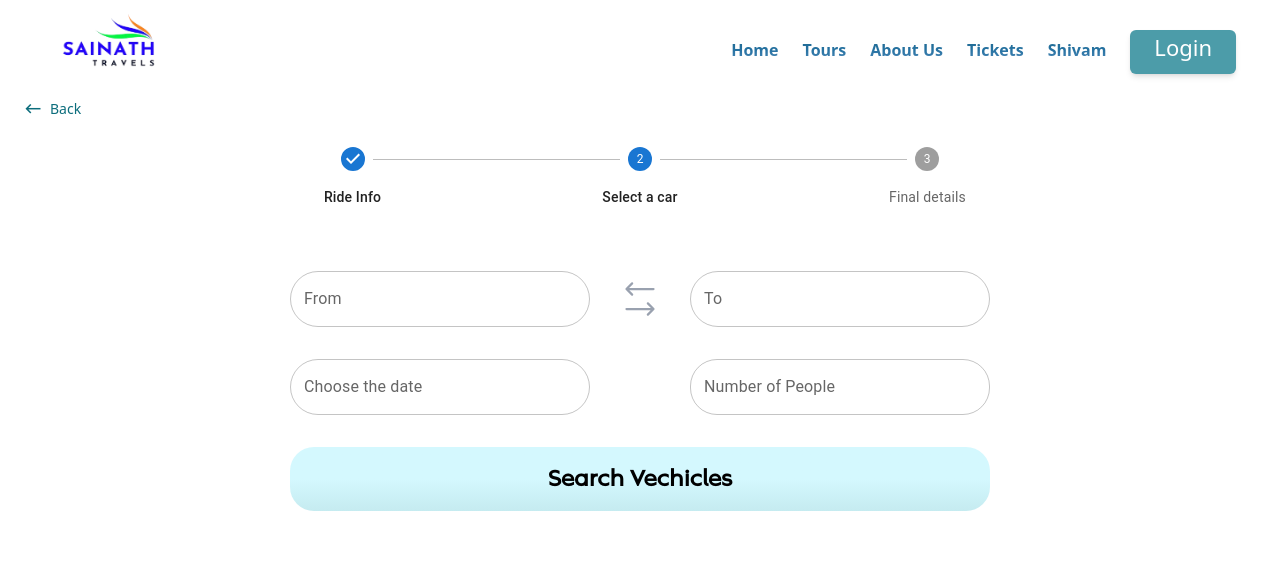
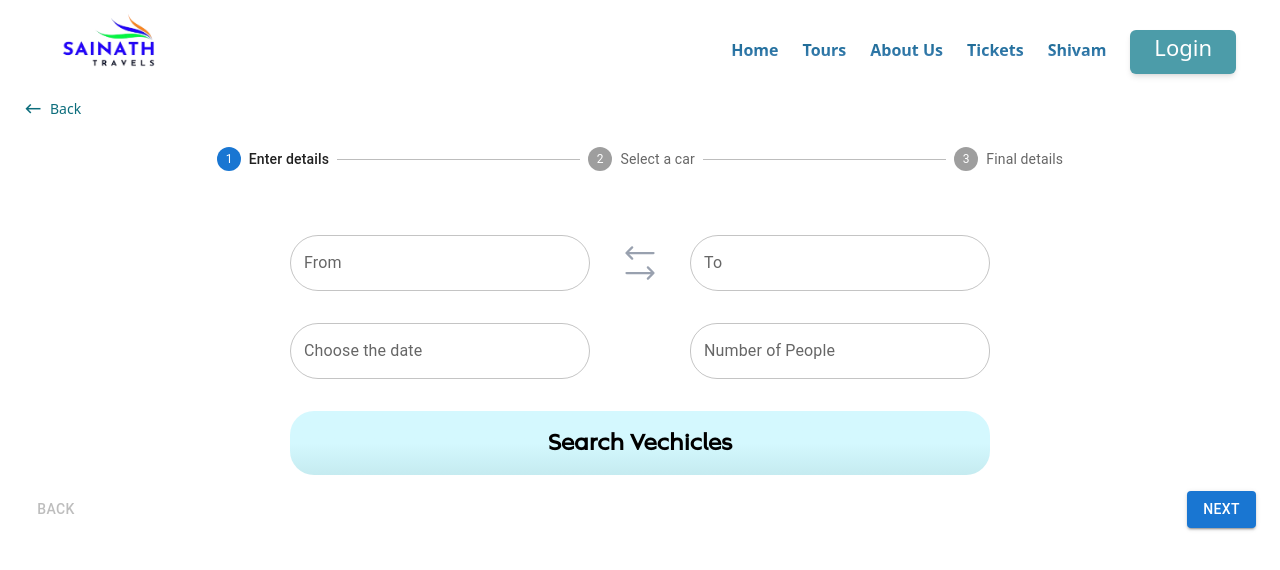
Before and after one commit to AnkeetSah/TechnoClare_Project, a React (Vite) app: page /cabBooking in a window 1280 px wide. Shown: the top 570 px of the page. Built offline with nearby package versions, Linux system fonts and the light colour scheme.

Commit message:
added more component in the cab booking ui

```diff
--- a/src/components/Hero/Hero.jsx
+++ b/src/components/Hero/Hero.jsx
@@ -1,43 +1,73 @@
-import React, { useEffect, useRef, useLayoutEffect } from "react";
+import React, { useEffect, useRef, useLayoutEffect } from 'react';
 import { FaArrowRightLong } from "react-icons/fa6";
-import { gsap } from "gsap";
+import { gsap } from 'gsap';
 
 const Hero = () => {
   const component = useRef(null);
   const timeline = useRef(null);
 
+  // Use useLayoutEffect to prevent flashing before animations
   useLayoutEffect(() => {
     const ctx = gsap.context(() => {
-      timeline.current = gsap.timeline({ paused: true, defaults: { ease: "power3.out" } });
+      // Create timeline only once
+      timeline.current = gsap.timeline({
+        paused: true,
+        defaults: { ease: "power3.out" }
+      });
 
       timeline.current
-        .fromTo(".hero-heading", { opacity: 0, y: -50 }, { opacity: 1, y: 0, duration: 1.2 })
-        .fromTo(".hero-subheading", { opacity: 0, y: 50 }, { opacity: 1, y: 0, duration: 1 }, "-=0.8")
-        .fromTo(".hero-searchbox", { opacity: 0, scale: 0.9 }, { opacity: 1, scale: 1, duration: 1, ease: "elastic.out(1, 0.5)" }, "-=0.6")
-        .fromTo(".hero-button", { opacity: 0, scale: 0.8, rotate: -10 }, { opacity: 1, scale: 1, rotate: 0, duration: 1, ease: "back.out(1.7)" }, "-=0.7");
+        .fromTo(".hero-heading",
+          { opacity: 0, y: -50 },
+          { opacity: 1, y: 0, duration: 1.2 }
+        )
+        .fromTo(".hero-subheading",
+          { opacity: 0, y: 50 },
+          { opacity: 1, y: 0, duration: 1 },
+          "-=0.8" // Overlap with previous animation
+        )
+        .fromTo(".hero-searchbox",
+          { opacity: 0, scale: 0.9 },
+          { opacity: 1, scale: 1, duration: 1, ease: "elastic.out(1, 0.5)" },
+          "-=0.6"
+        )
+        .fromTo(".hero-button",
+          { opacity: 0, scale: 0.8, rotate: -10 },
+          { opacity: 1, scale: 1, rotate: 0, duration: 1, ease: "back.out(1.7)" },
+          "-=0.7"
+        );
     }, component);
 
-    timeline.current.play(); // Ensure animation runs when loaded
+    // Play timeline only once when component mounts
+    timeline.current.play();
 
-    return () => ctx.revert(); // Cleanup GSAP
-  }, []);
+    return () => ctx.revert(); // Cleanup
+  }, []); // Empty dependency array means this only runs once on mount
 
   return (
     <div
       ref={component}
       className="h-screen flex items-center justify-center lg:px-6 py-10 bg-cover bg-center"
-      style={{ backgroundImage: `url('../../../assets/images/Home Page.webp')` }}
+      style={{
+        backgroundImage: `url('../../../assets/images/Home Page.webp')`
+      }}
     >
       <div className="text-center text-white w-full max-w-3xl relative">
         <h3 className="hero-subheading font-medium text-xl mb-4 font-AfacadRegular text-black relative inline-block">
-          <span className="relative z-10" style={{ WebkitTextStroke: "0.2px rgba(0, 0, 0, 0.2)", letterSpacing: "0.2px" }}>
+          <span
+            className="relative z-10"
+            style={{ WebkitTextStroke: '0.2px rgba(0, 0, 0, 0.2)', letterSpacing: '0.2px' }}
+          >
             Explore the World Your Way!
           </span>
         </h3>
 
         <div className="hero-searchbox relative xs:w-[300px] sm:w-[350px] lg:w-[340px] mx-auto">
           <div className="p-0.5 rounded-3xl bg-gradient-to-b from-[#0E515B] via-[#4EA6B1] to-[#77DAE9]">
-            <input type="text" className="w-full h-10 pl-10 p-2 rounded-3xl bg-white focus:outline-none placeholder-gray-400 text-gray-800" placeholder="Search..." />
+            <input
+              type="text"
+              className="w-full h-10 pl-10 p-2 rounded-3xl bg-white focus:outline-none placeholder-gray-400 text-gray-800"
+              placeholder="Search..."
+            />
           </div>
           <i className="ri-search-line absolute font-bold text-2xl bg-gradient-to-b from-[#0E515B] to-[#77DAE9] bg-clip-text text-[#0E515B] top-1 left-3"></i>
         </div>
--- a/src/components/toursSlider/TourGallery.jsx
+++ b/src/components/toursSlider/TourGallery.jsx
@@ -14,10 +14,9 @@ function CoastalGallery({ images }) {
           {/* Main Image */}
           <div className="relative aspect-[16/9] overflow-hidden rounded-lg shadow-md">
             <img
-              src={images[selectedImage]}
-              alt={`Gallery Image ${selectedImage + 1}`}
+              src={images[selectedImage]} // Optional chaining to handle undefined
+              alt={images[selectedImage]} // Providing default alt text
               className="object-cover w-full h-full transition-transform duration-500 hover:scale-105"
-              loading="lazy"
             />
           </div>
 
@@ -27,16 +26,17 @@ function CoastalGallery({ images }) {
               <button
                 key={index}
                 onClick={() => setSelectedImage(index)}
-                className={`relative aspect-[4/3] overflow-hidden rounded-lg transition-all duration-300 shadow-sm
+                className={`
+                  relative aspect-[4/3] overflow-hidden rounded-lg transition-all duration-300 shadow-sm
                   hover:ring-2 hover:ring-offset-2 hover:ring-blue-500 hover:shadow-md
                   focus:outline-none focus:ring-2 focus:ring-offset-2 focus:ring-blue-500
-                  ${selectedImage === index ? "ring-2 ring-offset-2 ring-blue-500" : ""}`}
+                  ${selectedImage === index ? "ring-2 ring-offset-2 ring-blue-500" : ""}
+                `}
               >
                 <img
                   src={image || "/placeholder.svg"}
-                  alt={`Thumbnail ${index + 1}`}
+
                   className="object-cover w-full h-full transition-transform duration-500 hover:scale-110"
-                  loading="lazy"
                 />
               </button>
             ))}
--- a/src/components/toursSlider/tourSlider.jsx
+++ b/src/components/toursSlider/tourSlider.jsx
@@ -3,53 +3,68 @@ import { ChevronLeft, ChevronRight } from 'lucide-react';
 
 const TourSlider = () => {
   const [currentIndex, setCurrentIndex] = useState(0);
-  const [isHovered, setIsHovered] = useState(false);
 
   const images = [
-    { url: "/api/placeholder/1200/800", alt: "Sunset over ocean with orange sky and waves" },
-    { url: "/api/placeholder/800/600", alt: "Wooden posts leading into pink-tinted water" },
-    { url: "/api/placeholder/800/600", alt: "Tropical island view with rocky formation in turquoise water" },
-    { url: "/api/placeholder/800/600", alt: "Aerial beach view with turquoise waters meeting sandy shore" }
+    {
+      url: "/api/placeholder/1200/800",
+      alt: "Sunset over ocean with orange sky and waves"
+    },
+    {
+      url: "/api/placeholder/800/600",
+      alt: "Wooden posts leading into pink-tinted water"
+    },
+    {
+      url: "/api/placeholder/800/600",
+      alt: "Tropical island view with rocky formation in turquoise water"
+    },
+    {
+      url: "/api/placeholder/800/600",
+      alt: "Aerial beach view with turquoise waters meeting sandy shore"
+    }
   ];
 
   useEffect(() => {
-    if (!isHovered) {
     const timer = setInterval(() => {
-        setCurrentIndex((prevIndex) => (prevIndex === images.length - 1 ? 0 : prevIndex + 1));
+      setCurrentIndex((prevIndex) =>
+        prevIndex === images.length - 1 ? 0 : prevIndex + 1
+      );
     }, 5000);
 
     return () => clearInterval(timer);
-    }
-  }, [isHovered]);
+  }, []);
 
   const goToNext = () => {
-    setCurrentIndex((prevIndex) => (prevIndex === images.length - 1 ? 0 : prevIndex + 1));
+    setCurrentIndex((prevIndex) =>
+      prevIndex === images.length - 1 ? 0 : prevIndex + 1
+    );
   };
 
   const goToPrev = () => {
-    setCurrentIndex((prevIndex) => (prevIndex === 0 ? images.length - 1 : prevIndex - 1));
+    setCurrentIndex((prevIndex) =>
+      prevIndex === 0 ? images.length - 1 : prevIndex - 1
+    );
   };
 
   return (
+    <div className="relative w-full max-w-4xl mx-auto">
+      {/* Main Image */}
+      <div className="relative h-96 overflow-hidden rounded-lg">
         <div
-      className="relative w-full max-w-4xl mx-auto"
-      onMouseEnter={() => setIsHovered(true)}
-      onMouseLeave={() => setIsHovered(false)}
-    >
-      {/* Image Wrapper */}
-      <div className="relative overflow-hidden rounded-lg h-96">
-        <div
-          className="flex transition-transform duration-500 ease-in-out"
+          className="absolute w-full h-full transition-transform duration-500 ease-in-out"
           style={{ transform: `translateX(-${currentIndex * 100}%)` }}
         >
           {images.map((image, index) => (
+            <div
+              key={index}
+              className="absolute top-0 left-0 w-full h-full"
+              style={{ left: `${index * 100}%` }}
+            >
               <img
-              key={index}
                 src={image.url}
                 alt={image.alt}
-              className="w-full h-full object-cover flex-shrink-0"
-              style={{ minWidth: "100%" }}
+                className="w-full h-full object-cover"
               />
+            </div>
           ))}
         </div>
       </div>
@@ -57,14 +72,14 @@ const TourSlider = () => {
       {/* Navigation Buttons */}
       <button
         onClick={goToPrev}
-        className="absolute left-2 top-1/2 -translate-y-1/2 bg-white/80 hover:bg-white rounded-full p-2 transition-all duration-200"
+        className="absolute left-2 top-1/2 -translate-y-1/2 bg-white/80 hover:bg-white rounded-full p-2 transition-colors duration-200"
         aria-label="Previous image"
       >
         <ChevronLeft className="w-6 h-6" />
       </button>
       <button
         onClick={goToNext}
-        className="absolute right-2 top-1/2 -translate-y-1/2 bg-white/80 hover:bg-white rounded-full p-2 transition-all duration-200"
+        className="absolute right-2 top-1/2 -translate-y-1/2 bg-white/80 hover:bg-white rounded-full p-2 transition-colors duration-200"
         aria-label="Next image"
       >
         <ChevronRight className="w-6 h-6" />
@@ -76,8 +91,8 @@ const TourSlider = () => {
           <button
             key={index}
             onClick={() => setCurrentIndex(index)}
-            className={`w-3 h-3 rounded-full transition-all duration-200 ${
-              currentIndex === index ? 'bg-blue-600 scale-110' : 'bg-gray-300'
+            className={`w-3 h-3 rounded-full transition-colors duration-200 ${
+              currentIndex === index ? 'bg-blue-600' : 'bg-gray-300'
             }`}
             aria-label={`Go to image ${index + 1}`}
           />
--- a/src/pages/CabBooking.jsx
+++ b/src/pages/CabBooking.jsx
@@ -4,109 +4,61 @@ import Stepper from "@mui/material/Stepper";
 import Step from "@mui/material/Step";
 import StepLabel from "@mui/material/StepLabel";
 import BackLink from "../components/BackLink";
-import TextField from "@mui/material/TextField";
-import Autocomplete from "@mui/material/Autocomplete";
-import placesInOdisha from "../data/places"; // Import places.js
-import { AdapterDayjs } from "@mui/x-date-pickers/AdapterDayjs";
-import { LocalizationProvider } from "@mui/x-date-pickers/LocalizationProvider";
-import { DatePicker } from "@mui/x-date-pickers/DatePicker";
-import {
-  HiOutlineArrowLongLeft,
-  HiOutlineArrowLongRight,
-} from "react-icons/hi2";
+import Button from "@mui/material/Button";
 
-const steps = ["Ride Info", "Select a car", "Final details"];
+// Import the components properly
+import CabBooking1 from "./CabBooking1"; // Make sure it's a React component
+import SelectCar from "./SelectCar"; // Create this component if not already
+import FinalDetails from "./FinalDetails"; // Create this component if not already
+
+const steps = ["Enter details", "Select a car", "Final details"];
+const stepComponents = [<CabBooking1 />, <SelectCar />, <FinalDetails />];
 
 export default function CabBooking() {
+  const [activeStep, setActiveStep] = React.useState(0);
+
+  const handleNext = () => {
+    setActiveStep((prevStep) => prevStep + 1);
+  };
+
+  const handleBack = () => {
+    setActiveStep((prevStep) => prevStep - 1);
+  };
+
   return (
     <div className="px-6 py-[95px] h-screen">
       <BackLink />
+
       <Box sx={{ width: "70%", margin: "auto" }}>
-        <Stepper activeStep={1} alternativeLabel>
-          {steps.map((label) => (
-            <Step key={label}>
+        <Stepper activeStep={activeStep}>
+          {steps.map((label, index) => (
+            <Step key={index}>
               <StepLabel>{label}</StepLabel>
             </Step>
           ))}
         </Stepper>
       </Box>
 
-      {/* Location Selection */}
-      <div className="flex lg:gap-8 xs:gap-3 mx-auto justify-center items-center mt-16">
-        {/* From Autocomplete */}
-        <Autocomplete
-          disablePortal
-          freeSolo // Allows manual typing
-          options={placesInOdisha}
-          sx={{ width: 300, "& .MuiOutlinedInput-root": { borderRadius: 10 } }}
-          renderInput={(params) => (
-            <TextField
-              {...params}
-              label="From"
-              variant="outlined"
-              sx={{ borderRadius: 4 }}
-            />
-          )}
-        />
+      {/* Content Based on Active Step */}
+      <Box >
+        {stepComponents[activeStep]}
+      </Box>
 
-        {/* Arrows */}
-        <div className="flex flex-col items-center justify-center">
-          <HiOutlineArrowLongLeft className="text-4xl -mb-2 font-bold text-gray-400" />
-          <HiOutlineArrowLongRight className="text-4xl -mt-2 font-bold text-gray-400" />
-        </div>
-
-        {/* To Autocomplete */}
-        <Autocomplete
-          disablePortal
-          freeSolo // Allows manual typing
-          options={placesInOdisha}
-          sx={{ width: 300, "& .MuiOutlinedInput-root": { borderRadius: 10 } }}
-          renderInput={(params) => (
-            <TextField
-              {...params}
-              label="To"
-              variant="outlined"
-              sx={{ borderRadius: 4 }}
-            />
-          )}
-        />
-      </div>
-
-      {/* Date & Time Selection */}
-      <div className="flex lg:gap-25 xs:gap-9 justify-center items-center mt-8">
-        {/* Date Picker */}
-        <LocalizationProvider dateAdapter={AdapterDayjs}>
-          <DatePicker
-            label="Choose the date"
-            sx={{
-              width: 300,
-              "& .MuiOutlinedInput-root": { borderRadius: 10 },
-            }}
-          />
-        </LocalizationProvider>
-
-        {/* People Input */}
-        <TextField
-          id="time-input"
-          label="Number of People"
-          variant="outlined"
-          type="number" // Ensures only numeric input
-          inputProps={{ min: 1 }} // Optional: Ensures at least 1 person is selected
-          sx={{
-            width: 300,
-            "& .MuiOutlinedInput-root": {
-              borderRadius: "27px", // Ensures border-radius applies to the input field
-            },
-          }}
-        />
-      </div>
-
-      {/* Button */}
-      <div className="flex justify-center mt-8">
-      <button  className="text-black font-MosafinMedium text-2xl font-semibold cursor-pointer rounded-3xl w-[700px]  py-4 bg-gradient-to-b from-[#D4F8FE] via-[#D4F8FE] to-[#c5ebf0]">
-         Search Vechicles
-          </button>
-      </div>
+      {/* Navigation Buttons */}
+      <Box sx={{ display: "flex", flexDirection: "row", pt: 2 }}>
+        <Button
+          color="inherit"
+          disabled={activeStep === 0}
+          onClick={handleBack}
+          sx={{ mr: 1 }}
+        >
+          Back
+        </Button>
+        <Box sx={{ flex: "1 1 auto" }} />
+        <Button onClick={handleNext} variant="contained">
+          {activeStep === steps.length - 1 ? "Finish" : "Next"}
+        </Button>
+      </Box>
     </div>
   );
 }
--- /dev/null
+++ b/src/pages/FinalDetails.jsx
@@ -0,0 +1,11 @@
+import React from 'react'
+
+const FinalDetails = () => {
+  return (
+    <div>
+      Final details
+    </div>
+  )
+}
+
+export default FinalDetails
--- a/src/pages/Home.jsx
+++ b/src/pages/Home.jsx
@@ -1,13 +1,11 @@
-import React, { useRef, useEffect, Suspense } from "react";
-import { gsap } from "gsap";
-import { ScrollTrigger } from "gsap/ScrollTrigger";
-
-// Lazy load components
-const Places = React.lazy(() => import("../components/Places_To_Visit/Places"));
-const Experience = React.lazy(() => import("../components/Experiences/Experience"));
-const Explore = React.lazy(() => import("../components/explore/Explore"));
-const Hero = React.lazy(() => import("../components/Hero/Hero"));
-const Footer = React.lazy(() => import("../components/Footer/Footer"));
+import React, { useRef, useEffect } from 'react';
+import { gsap } from 'gsap';
+import { ScrollTrigger } from 'gsap/ScrollTrigger';
+import Places from '../components/Places_To_Visit/Places';
+import Experience from '../components/Experiences/Experience';
+import Explore from '../components/explore/Explore';
+import Hero from '../components/Hero/Hero';
+import Footer from '../components/Footer/Footer';
 
 gsap.registerPlugin(ScrollTrigger);
 
@@ -18,16 +16,16 @@ const Home = () => {
     if (popularPlaces.current) {
       gsap.fromTo(
         popularPlaces.current,
-        { x: "-100%", opacity: 0 },
+        { x: '-100%', opacity: 0 },
         {
-          x: "0%",
+          x: '0%',
           opacity: 1,
           duration: 2,
-          ease: "power4.out",
+          ease: 'power4.out',
           scrollTrigger: {
             trigger: popularPlaces.current,
-            start: "top 85%",
-            end: "top 50%",
+            start: 'top 85%',
+            end: 'top 50%',
             scrub: 1,
           },
         }
@@ -37,7 +35,6 @@ const Home = () => {
 
   return (
     <div className="bg">
-      <Suspense fallback={<p>Loading...</p>}>
       {/*---------- Hero Section Start ---------------------*/}
       <Hero />
       {/*---------- Hero Section End ---------------------*/}
@@ -51,7 +48,7 @@ const Home = () => {
           Popular Places To Visit
           <span className="absolute left-0 xs:-bottom-1 bottom-0 w-[70%] h-[2px] lg:top-12 bg-[#3EE5FF]"></span>
         </h1>
-          <Places limit={4} />
+        <Places limit={4} /> {/* Add the Places component here */}
       </div>
       {/*--------- Places Section End --------------------*/}
 
@@ -62,10 +59,7 @@ const Home = () => {
       {/*------------Experiences-----------------*/}
       <Experience />
       {/*------------Experiences-----------------*/}
-
-        {/*------------ Footer -----------------*/}
-        <Footer />
-      </Suspense>
+      <Footer/>
     </div>
   );
 };
--- /dev/null
+++ b/src/pages/SelectCar.jsx
@@ -0,0 +1,11 @@
+import React from 'react'
+
+const SelectCar = () => {
+  return (
+    <div>
+      Vehicle details
+    </div>
+  )
+}
+
+export default SelectCar
--- a/src/pages/cabBooking1.jsx
+++ b/src/pages/cabBooking1.jsx
@@ -1,10 +1,96 @@
 import React from 'react'
+import TextField from "@mui/material/TextField";
+import Autocomplete from "@mui/material/Autocomplete";
+import placesInOdisha from "../data/places"; // Import places.js
+import { AdapterDayjs } from "@mui/x-date-pickers/AdapterDayjs";
+import { LocalizationProvider } from "@mui/x-date-pickers/LocalizationProvider";
+import { DatePicker } from "@mui/x-date-pickers/DatePicker";
+import {
+  HiOutlineArrowLongLeft,
+  HiOutlineArrowLongRight,
+} from "react-icons/hi2";
+
 
 const cabBooking1 = () => {
   return (
     <div>
-      Select the Car
-    </div>
+       {/* Location Selection */}
+       <div className="flex lg:gap-8 xs:gap-3 mx-auto justify-center items-center mt-16">
+        {/* From Autocomplete */}
+        <Autocomplete
+          disablePortal
+          freeSolo // Allows manual typing
+          options={placesInOdisha}
+          sx={{ width: 300, "& .MuiOutlinedInput-root": { borderRadius: 10 } }}
+          renderInput={(params) => (
+            <TextField
+              {...params}
+              label="From"
+              variant="outlined"
+              sx={{ borderRadius: 4 }}
+            />
+          )}
+        />
+
+        {/* Arrows */}
+        <div className="flex flex-col items-center justify-center">
+          <HiOutlineArrowLongLeft className="text-4xl -mb-2 font-bold text-gray-400" />
+          <HiOutlineArrowLongRight className="text-4xl -mt-2 font-bold text-gray-400" />
+        </div>
+
+        {/* To Autocomplete */}
+        <Autocomplete
+          disablePortal
+          freeSolo // Allows manual typing
+          options={placesInOdisha}
+          sx={{ width: 300, "& .MuiOutlinedInput-root": { borderRadius: 10 } }}
+          renderInput={(params) => (
+            <TextField
+              {...params}
+              label="To"
+              variant="outlined"
+              sx={{ borderRadius: 4 }}
+            />
+          )}
+        />
+      </div>
+
+      {/* Date & Time Selection */}
+      <div className="flex lg:gap-25 xs:gap-9 justify-center items-center mt-8">
+        {/* Date Picker */}
+        <LocalizationProvider dateAdapter={AdapterDayjs}>
+          <DatePicker
+            label="Choose the date"
+            sx={{
+              width: 300,
+              "& .MuiOutlinedInput-root": { borderRadius: 10 },
+            }}
+          />
+        </LocalizationProvider>
+
+        {/* People Input */}
+        <TextField
+          id="time-input"
+          label="Number of People"
+          variant="outlined"
+          type="number" // Ensures only numeric input
+          inputProps={{ min: 1 }} // Optional: Ensures at least 1 person is selected
+          sx={{
+            width: 300,
+            "& .MuiOutlinedInput-root": {
+              borderRadius: "27px", // Ensures border-radius applies to the input field
+            },
+          }}
+        />
+      </div>
+
+      {/* Button */}
+      <div className="flex justify-center mt-8">
+      <button  className="text-black font-MosafinMedium text-2xl font-semibold cursor-pointer rounded-3xl w-[700px]  py-4 bg-gradient-to-b from-[#D4F8FE] via-[#D4F8FE] to-[#c5ebf0]">
+         Search Vechicles
+          </button>
+      </div>
+     </div>
   )
 }
 
```
Lines whose indentation alone changed are shown as unchanged.
